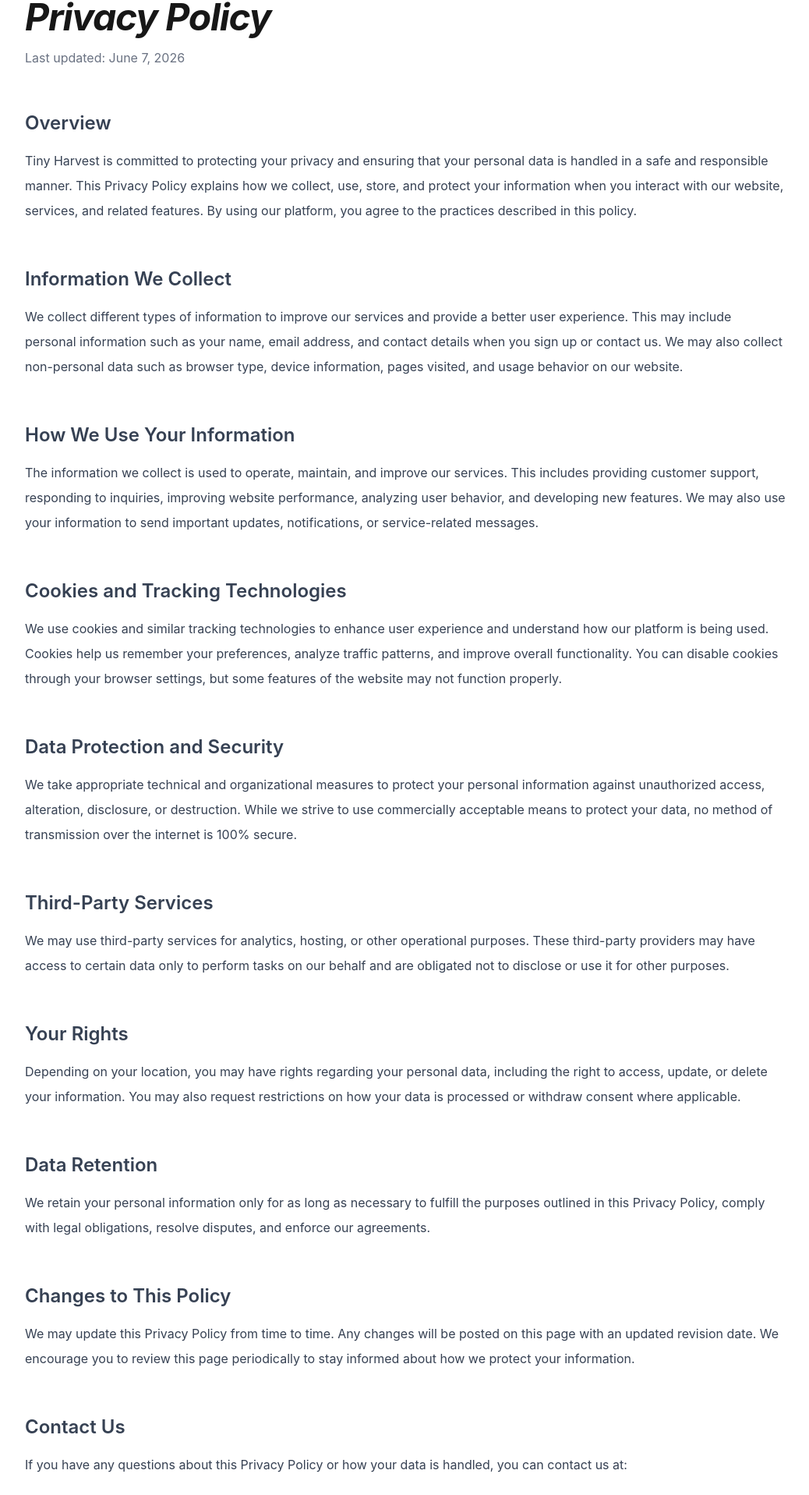
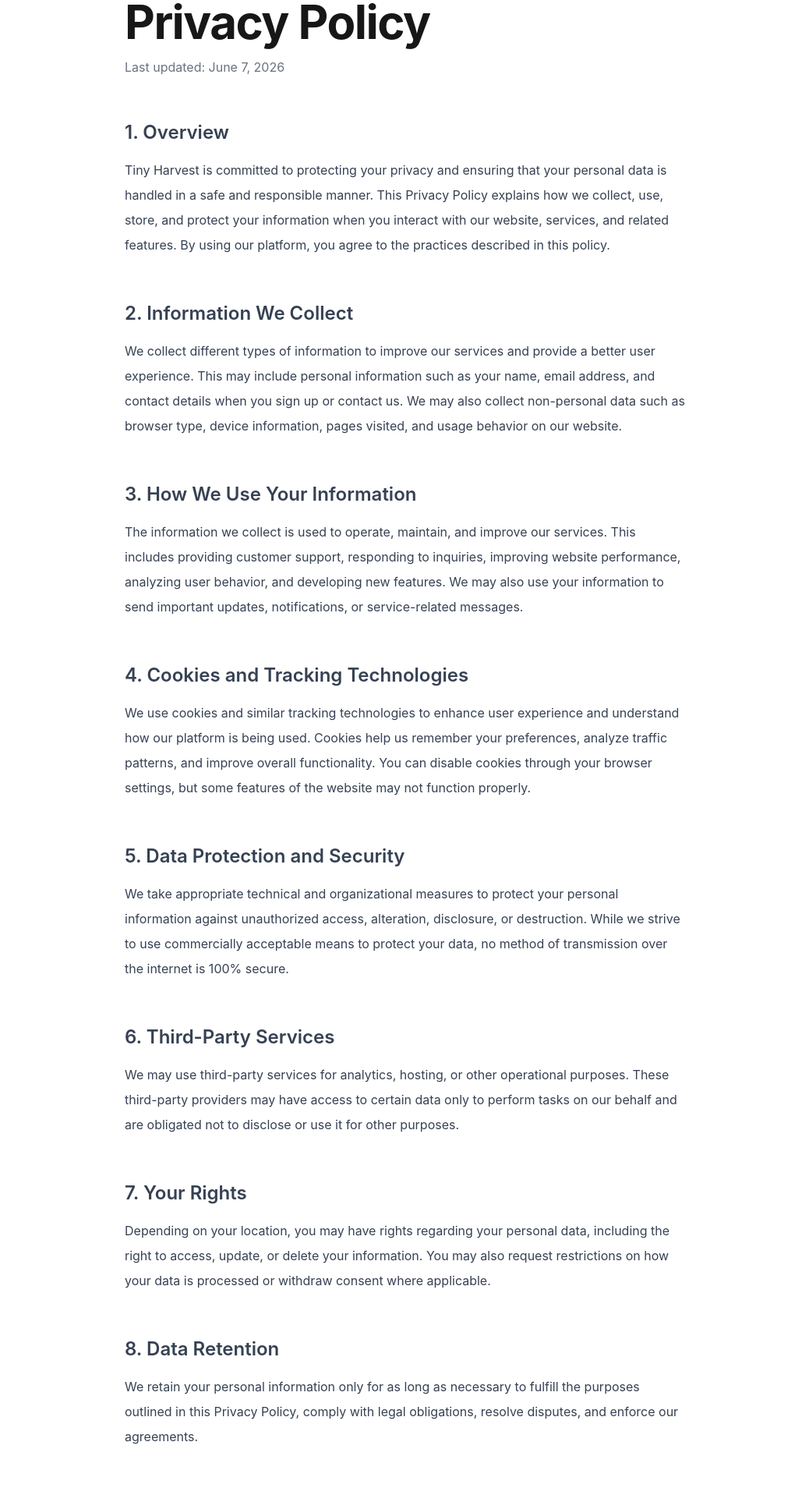
Before and after one commit to mrabdullah565/word-versus-lp, a Next.js app: page /privacy in a window 1280 px wide. Shown: the part 98-2015 px from the top of the page at 78% size, without its empty margins (120-1158 px from the left). Built offline with nearby package versions, Linux system fonts and the light colour scheme.

Commit message:
uppdate privacy page

```diff
--- a/src/app/components/Action.tsx
+++ b/src/app/components/Action.tsx
@@ -26,6 +26,7 @@
                   src={item.image}
                   alt={item.title}
                   fill
+                  sizes="(max-width: 640px) 100vw, 192px"
                   className="object-contain"
                 />
               </div>
@@ -45,6 +46,7 @@
                   src={item.image}
                   alt={item.title}
                   fill
+                  sizes="(max-width: 640px) 100vw, 192px"
                   className="object-contain"
                 />
               </div>
--- a/src/app/components/DetailSection.tsx
+++ b/src/app/components/DetailSection.tsx
@@ -89,7 +89,10 @@
       });
     }, sectionRef);
 
-    return () => ctx.revert();
+    return () => {
+      ScrollTrigger.getAll().forEach((trigger) => trigger.kill());
+      ctx.revert();
+    };
   }, []);
 
   const title = [
--- a/src/app/components/HeroSection.tsx
+++ b/src/app/components/HeroSection.tsx
@@ -68,11 +68,12 @@
           </p>
         </div>
 
-        <div className="relative w-full h-100 md:h-125 lg:h-180">
+                <div className="relative w-full h-100 md:h-125 lg:h-180">
           <Image
             src="/images/image_4.png"
             alt="Hero Image"
             fill
+            sizes="100vw"
             className="object-contain"
           />
         </div>
--- a/src/app/layout.tsx
+++ b/src/app/layout.tsx
@@ -1,6 +1,7 @@
 import type { Metadata } from "next";
 import { Geist, Geist_Mono } from "next/font/google";
 import "./globals.css";
+import Navbar from "./components/navbar/Navbar";
 
 const geistSans = Geist({
   variable: "--font-geist-sans",
@@ -27,7 +28,10 @@
       lang="en"
       className={`${geistSans.variable} ${geistMono.variable} h-full antialiased`}
     >
-      <body className="min-h-full flex flex-col ">{children}</body>
+      <body className="min-h-full flex flex-col ">
+        <Navbar />
+        {children}
+      </body>
     </html>
   );
 }
--- a/src/app/page.tsx
+++ b/src/app/page.tsx
@@ -1,5 +1,4 @@
 import React from 'react'
-import Navbar from './components/navbar/Navbar'
 import HeroSection from './components/HeroSection'
 import Reviews from './components/Reviews'
 import Action from './components/Action'
@@ -11,7 +10,6 @@
 const page = () => {
   return (
     <>
-      <Navbar />
       <HeroSection />
       <Reviews />
       <DetailSection />
--- a/src/app/privacy/page.tsx
+++ b/src/app/privacy/page.tsx
@@ -6,9 +6,10 @@
       <Navbar />
 
       <main className="bg-white min-h-screen">
-        <div className="max-w-5xl mx-auto px-6 py-24">
+        <div className="max-w-3xl mx-auto px-6 py-24">
 
-          <h1 className="text-5xl md:text-5xl italic font-bold tracking-tight mb-4">
+          {/* Title */}
+          <h1 className="text-5xl md:text-6xl font-bold tracking-tight mb-4">
             Privacy Policy
           </h1>
 
@@ -18,90 +19,100 @@
 
           <div className="space-y-14 text-gray-700 leading-8">
 
+            {/* 1 */}
             <section>
               <h2 className="text-2xl font-semibold mb-4">
-                Overview
+                1. Overview
               </h2>
               <p>
                 Tiny Harvest is committed to protecting your privacy and ensuring that your personal data is handled in a safe and responsible manner. This Privacy Policy explains how we collect, use, store, and protect your information when you interact with our website, services, and related features. By using our platform, you agree to the practices described in this policy.
               </p>
             </section>
 
+            {/* 2 */}
             <section>
               <h2 className="text-2xl font-semibold mb-4">
-                Information We Collect
+                2. Information We Collect
               </h2>
               <p>
                 We collect different types of information to improve our services and provide a better user experience. This may include personal information such as your name, email address, and contact details when you sign up or contact us. We may also collect non-personal data such as browser type, device information, pages visited, and usage behavior on our website.
               </p>
             </section>
 
+            {/* 3 */}
             <section>
               <h2 className="text-2xl font-semibold mb-4">
-                How We Use Your Information
+                3. How We Use Your Information
               </h2>
               <p>
                 The information we collect is used to operate, maintain, and improve our services. This includes providing customer support, responding to inquiries, improving website performance, analyzing user behavior, and developing new features. We may also use your information to send important updates, notifications, or service-related messages.
               </p>
             </section>
 
+            {/* 4 */}
             <section>
               <h2 className="text-2xl font-semibold mb-4">
-                Cookies and Tracking Technologies
+                4. Cookies and Tracking Technologies
               </h2>
               <p>
                 We use cookies and similar tracking technologies to enhance user experience and understand how our platform is being used. Cookies help us remember your preferences, analyze traffic patterns, and improve overall functionality. You can disable cookies through your browser settings, but some features of the website may not function properly.
               </p>
             </section>
 
+            {/* 5 */}
             <section>
               <h2 className="text-2xl font-semibold mb-4">
-                Data Protection and Security
+                5. Data Protection and Security
               </h2>
               <p>
                 We take appropriate technical and organizational measures to protect your personal information against unauthorized access, alteration, disclosure, or destruction. While we strive to use commercially acceptable means to protect your data, no method of transmission over the internet is 100% secure.
               </p>
             </section>
 
+            {/* 6 */}
             <section>
               <h2 className="text-2xl font-semibold mb-4">
-                Third-Party Services
+                6. Third-Party Services
               </h2>
               <p>
                 We may use third-party services for analytics, hosting, or other operational purposes. These third-party providers may have access to certain data only to perform tasks on our behalf and are obligated not to disclose or use it for other purposes.
               </p>
             </section>
 
+            {/* 7 */}
             <section>
               <h2 className="text-2xl font-semibold mb-4">
-                Your Rights
+                7. Your Rights
               </h2>
               <p>
                 Depending on your location, you may have rights regarding your personal data, including the right to access, update, or delete your information. You may also request restrictions on how your data is processed or withdraw consent where applicable.
               </p>
             </section>
 
+            {/* 8 */}
             <section>
               <h2 className="text-2xl font-semibold mb-4">
-                Data Retention
+                8. Data Retention
               </h2>
               <p>
                 We retain your personal information only for as long as necessary to fulfill the purposes outlined in this Privacy Policy, comply with legal obligations, resolve disputes, and enforce our agreements.
               </p>
             </section>
 
+            {/* 9 */}
             <section>
               <h2 className="text-2xl font-semibold mb-4">
-                Changes to This Policy
+                9. Changes to This Policy
               </h2>
               <p>
                 We may update this Privacy Policy from time to time. Any changes will be posted on this page with an updated revision date. We encourage you to review this page periodically to stay informed about how we protect your information.
               </p>
             </section>
 
+            {/* 10 */}
             <section>
               <h2 className="text-2xl font-semibold mb-4">
-                Contact Us
+                10. Contact Us
               </h2>
               <p>
                 If you have any questions about this Privacy Policy or how your data is handled, you can contact us at:
--- /dev/null
+++ b/temp_patch4.js
@@ -0,0 +1,14 @@
+const fs = require('fs');
+
+const heroPath = 'd:\\work\\Frontend\\NextJs Projects\\tiny-project\\src\\app\\components\\HeroSection.tsx';
+let heroText = fs.readFileSync(heroPath, 'utf8');
+
+const heroRegex = /<div className="relative w-full h-100 md:h-125 lg:h-180">[\s\S]*?<Image[\s\S]*?src="\/images\/image_4.png"[\s\S]*?alt="Hero Image"[\s\S]*?fill[\s\S]*?className="object-contain"[\s\S]*?\/\>[\s\S]*?<\/div>/;
+const replacement = `        <div class="relative w-full h-100 md:h-125 lg:h-180">\n          <Image\n            src="/images/image_4.png"\n            alt="Hero Image"\n            fill\n            sizes="100vw"\n            style={{ width: "auto", height: "auto" }}\n            className="object-contain"\n          />\n        </div>`;
+
+if (!heroRegex.test(heroText)) {
+  throw new Error('HeroSection pattern not found');
+}
+heroText = heroText.replace(heroRegex, replacement);
+fs.writeFileSync(heroPath, heroText, 'utf8');
+console.log('HeroSection patched');
--- /dev/null
+++ b/temp_patch5.js
@@ -0,0 +1,18 @@
+const fs = require('fs');
+
+const actionPath = 'd:\\work\\Frontend\\NextJs Projects\\tiny-project\\src\\app\\components\\Action.tsx';
+let actionText = fs.readFileSync(actionPath, 'utf8');
+const actionRegex = /src=\{item\.image\}[\s\S]*?alt=\{item\.title\}[\s\S]*?fill[\s\S]*?className="object-contain"/g;
+let count = 0;
+actionText = actionText.replace(actionRegex, (match) => {
+  count += 1;
+  if (count === 2) {
+    return match.replace('fill\n                  className="object-contain"', 'fill\n                  sizes="(max-width: 640px) 100vw, 192px"\n                  style={{ width: "auto", height: "auto" }}\n                  className="object-contain"');
+  }
+  return match;
+});
+if (count < 2) {
+  throw new Error('Did not find two Action image occurrences');
+}
+fs.writeFileSync(actionPath, actionText, 'utf8');
+console.log('Action second image patched');
```
Also changed, not shown: src/app/components/FooterSection.tsx (+10 -23 lines), temp_patch2.js (added, +31 -0 lines), temp_patch3.js (added, +14 -0 lines).
